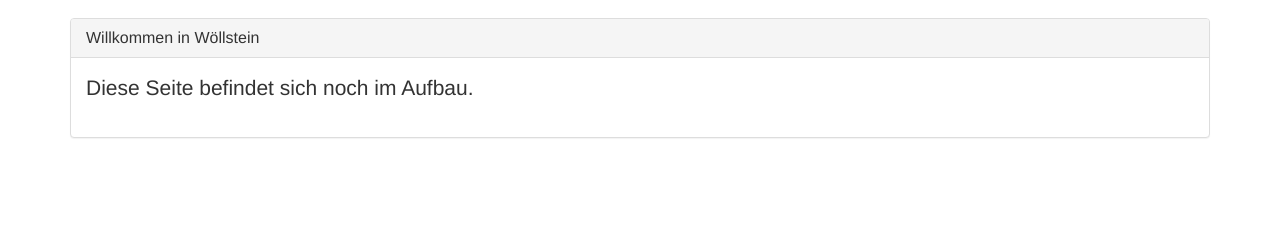
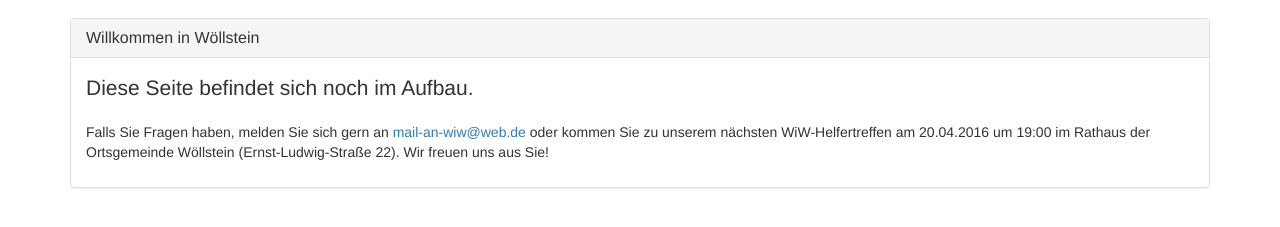
Before and after one commit to fenhl/willkommeninwoellstein.de, a plain HTML site: page index.html in a window 1280 px wide. Shown: the part 53-280 px from the top of the page. Drawn offline with nearby package versions, Linux system fonts and the light colour scheme.

Commit message:
Kurzer Kontakthinweis auf der Hauptseite
Siehe #3.

```diff
--- a/index.html
+++ b/index.html
@@ -33,6 +33,7 @@
                 </div>
                 <div class="panel-body">
                     <p class="lead">Diese Seite befindet sich noch im Aufbau.</p>
+                    <p>Falls Sie Fragen haben, melden Sie sich gern an <a href="mailto:mail-an-wiw@web.de">mail-an-wiw@web.de</a> oder kommen Sie zu unserem nächsten WiW-Helfertreffen am 20.04.2016 um 19:00 im Rathaus der Ortsgemeinde Wöllstein (Ernst-Ludwig-Straße 22). Wir freuen uns aus Sie!</p>
                 </div>
             </div>
         </div>
```
